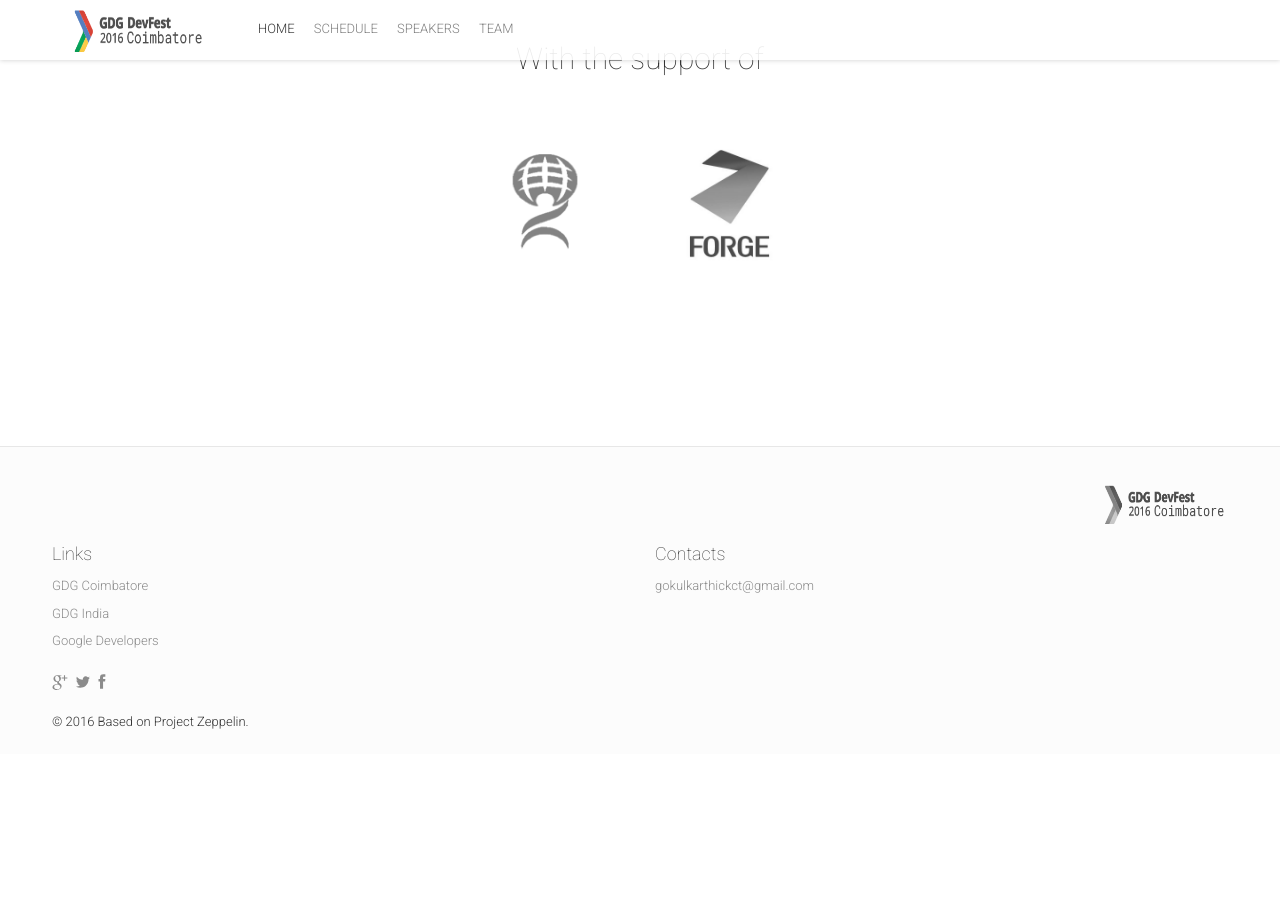
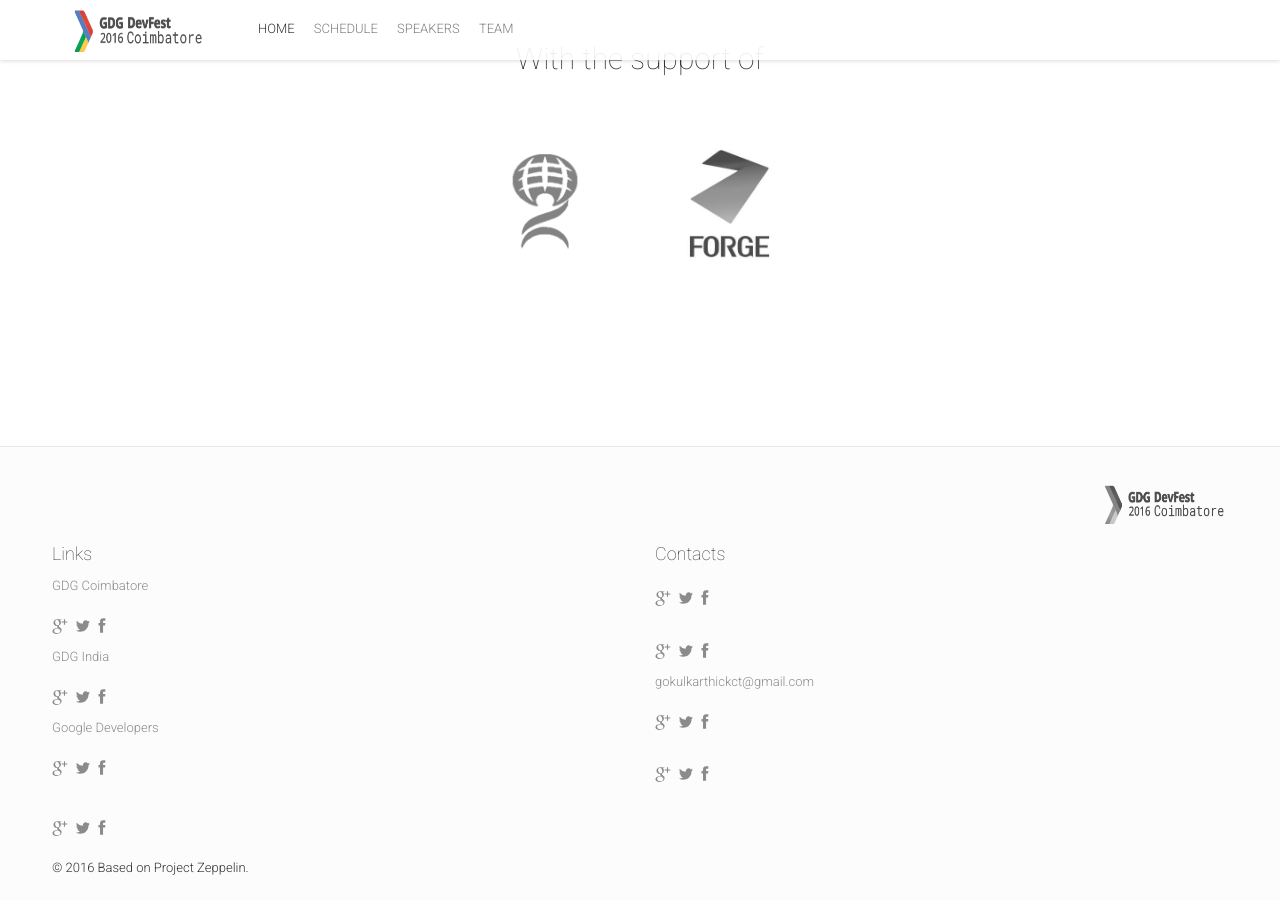
Before and after one commit to gokulkarthick/gdgcbe.github.io, a Jekyll site: the page built from index.html, in a window 1280 px wide and 900 px high, scrolled down 5410 px. Built offline with Jekyll 4.4.1, drawn with Linux system fonts in a browser that asks for light colours; nearby versions of some CDN libraries; comment, search, counter and statistics services are not loaded; before the commit the page ends 6164 px from its top, so only the background shows below that.

Commit message:
Update footer.html

```diff
--- a/_includes/footer.html
+++ b/_includes/footer.html
@@ -14,6 +14,21 @@
 			<ul>
 				{% for linkElement in block.links %}
 				<li><a href="{% if linkElement.permalink != null %} {{ linkElement.permalink | prepend: site.baseurl }} {% else %} {{ linkElement.link }} {% endif %}" {% if linkElement.link != null %}target="_blank"{% endif %}>{{ linkElement.text }}</a></li>
+					<div class="row">
+		<div class="col-md-6 col-xs-12">
+			<ul class="social-links">
+				{% for social in site.socialLinks %}
+				<li>
+					<a href="{% if social.permalink != null %} {{ social.permalink | prepend: site.baseurl }} {% else %} {{ social.link }} {% endif %}" target="_blank">
+						<svg class="icon icon-{{ social.icon }}" viewBox="0 0 30 32">
+							<use xlink:href="{{ site.baseurl }}/img/sprites/sprites.svg#icon-{{ social.icon }}"></use>
+						</svg>
+					</a>
+				</li>
+				{% endfor %}
+			</ul>
+		</div>
+	</div>
 				{% endfor %}
 			</ul>
 		</div>
```
